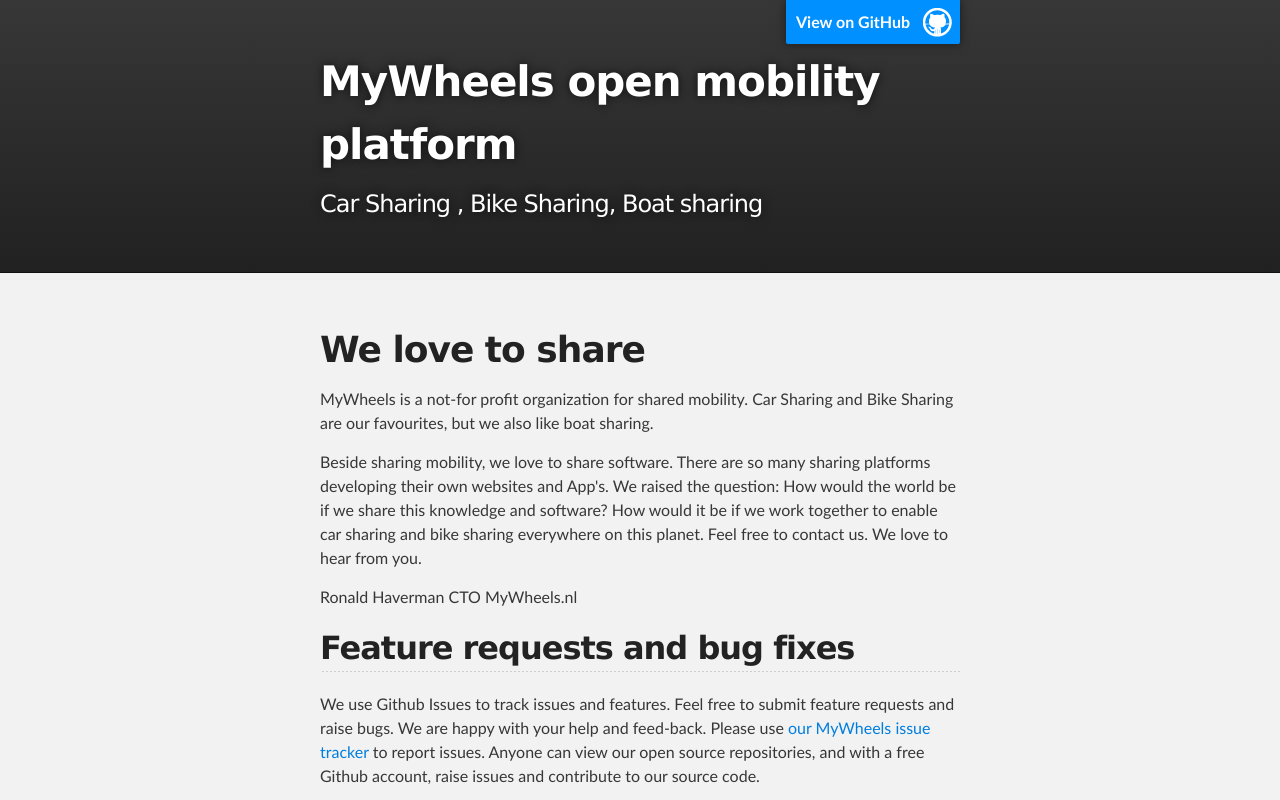
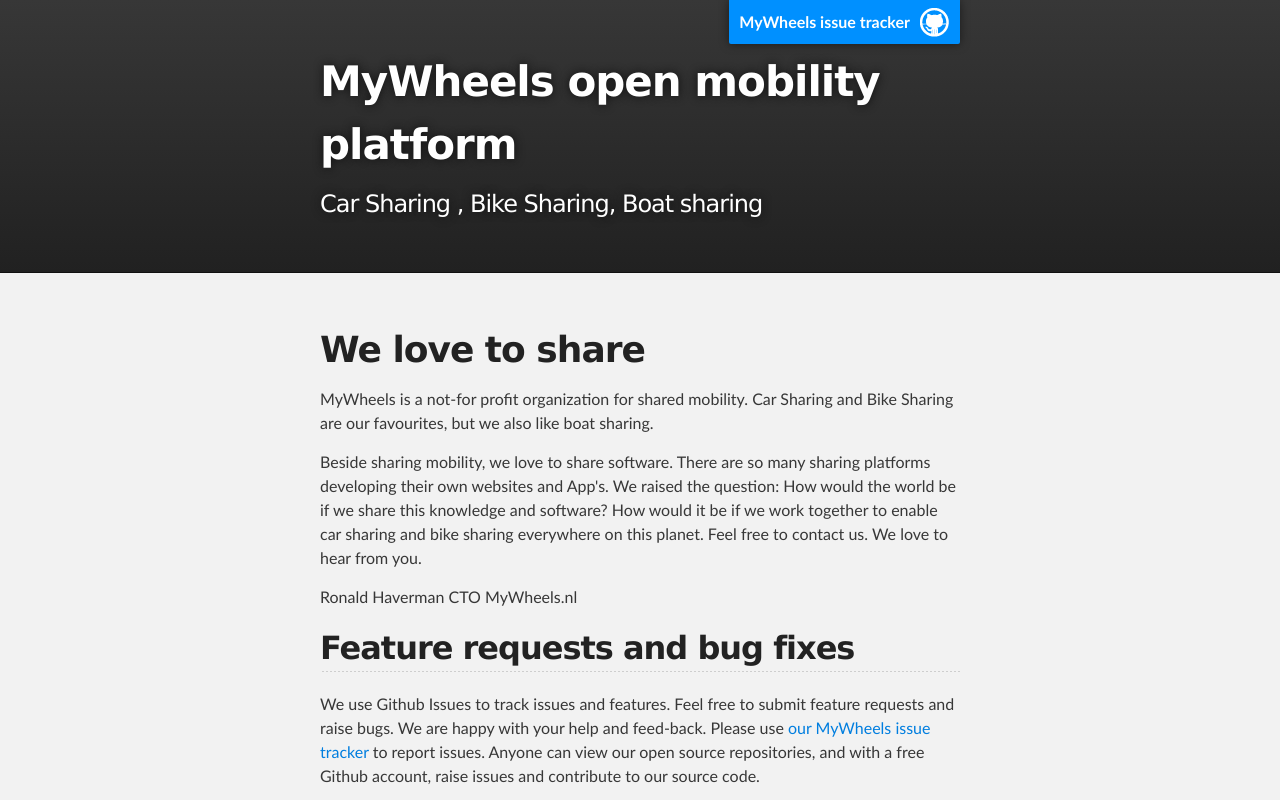
Before and after one commit to CommonBike/wiki, a plain HTML site: page index.html in a window 1280 px wide. Shown: the top 800 px of the page. Drawn offline with Linux system fonts and the light colour scheme.

Commit message:
Update index.html

```diff
--- a/index.html
+++ b/index.html
@@ -16,7 +16,7 @@
     <!-- HEADER -->
     <div id="header_wrap" class="outer">
         <header class="inner">
-          <a id="forkme_banner" href="https://github.com/MyWheels">View on GitHub</a>
+          <a id="forkme_banner" href="https://github.com/MyWheels/openwheels-frontend/issues">MyWheels issue tracker</a>
 
           <h1 id="project_title">MyWheels open mobility platform</h1>
           <h2 id="project_tagline">Car Sharing , Bike Sharing, Boat sharing</h2>
```
